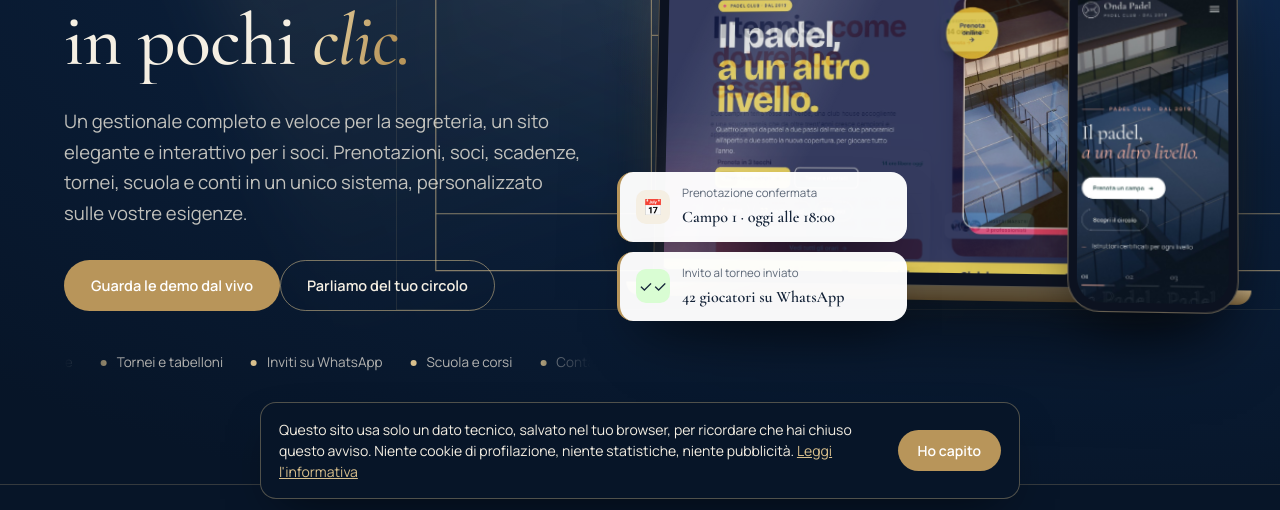
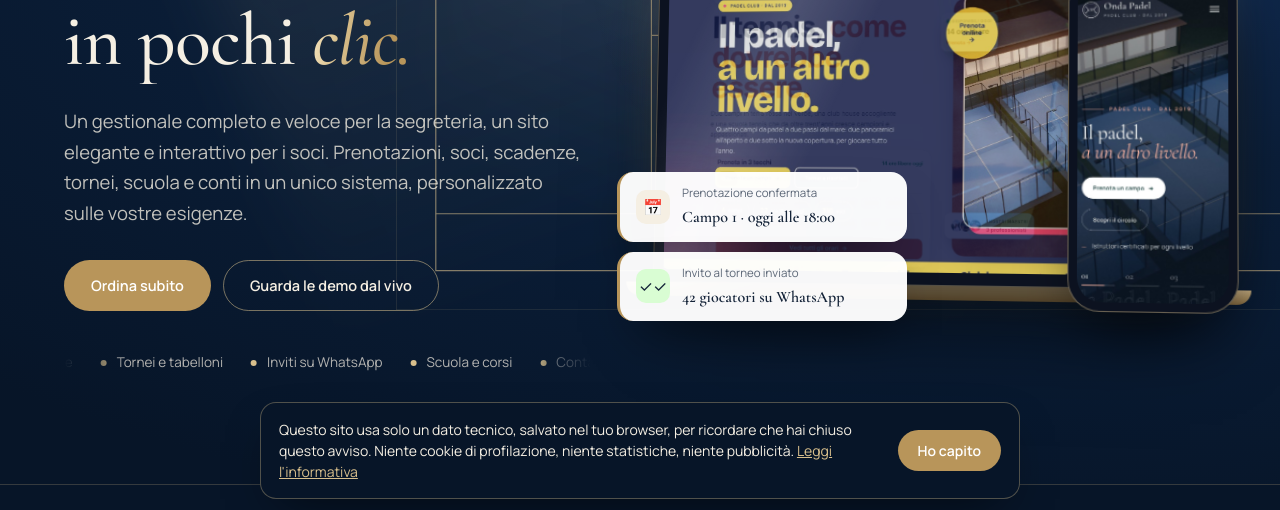
Before and after one commit to Central-Court/central-court.github.io, a plain HTML site: page index.html in a window 1280 px wide. Shown: the part 285-795 px from the top of the page. Drawn offline with Linux system fonts and the light colour scheme.

Commit message:
Testata: Ordina subito al posto di Parliamo del tuo circolo

```diff
--- a/index.html
+++ b/index.html
@@ -73,7 +73,7 @@ footer .flogo{display:flex;align-items:center;gap:12px}footer .flogo img{width:3
 .hero h1 i{color:var(--gold2);background:linear-gradient(100deg,#b8955a 20%,#fff1cf 45%,#d8bf8c 60%,#b8955a 80%);background-size:250% 100%;-webkit-background-clip:text;background-clip:text;-webkit-text-fill-color:transparent;animation:gl 4.5s 1.8s ease-in-out infinite}
 @keyframes gl{0%{background-position:100% 0}60%,100%{background-position:-50% 0}}
 .hero .h-p{color:rgba(245,239,227,.78);font-size:18.5px;max-width:520px;margin:0 0 32px;opacity:0;animation:up .9s 1s forwards}
-.hero .cta{opacity:0;animation:up .9s 1.15s forwards}
+.hero .cta{opacity:0;animation:up .9s 1.15s forwards;display:flex;flex-wrap:wrap;gap:12px}
 @keyframes up{from{opacity:0;transform:translateY(18px)}to{opacity:1;transform:none}}
 .shine{position:relative;overflow:hidden}.shine::after{content:"";position:absolute;inset:0;background:linear-gradient(110deg,transparent 30%,rgba(255,255,255,.55) 50%,transparent 70%);transform:translateX(-120%);animation:sh 3.6s 2.2s ease-in-out infinite}
 @keyframes sh{40%,100%{transform:translateX(120%)}}
@@ -279,7 +279,7 @@ footer nav{display:flex;gap:22px;flex-wrap:wrap}footer .legal{flex-basis:100%;bo
       <p class="h-kick"><img src="img/cc-logo-160.webp" alt="" width="34" height="34">Per circoli di <span class="rot" id="rot"><b class="on">tennis</b><b>padel</b><b>tennis e padel</b></span></p>
       <h1><span class="w"><span>Tutto</span></span> <span class="w"><span>il</span></span> <span class="w"><span>circolo,</span></span><br><span class="w"><span>in</span></span> <span class="w"><span>pochi</span></span> <span class="w"><span><i>clic.</i></span></span></h1>
       <p class="h-p">Un gestionale completo e veloce per la segreteria, un sito elegante e interattivo per i soci. Prenotazioni, soci, scadenze, tornei, scuola e conti in un unico sistema, personalizzato sulle vostre esigenze.</p>
-      <div class="cta"><a class="btn b-gold shine" href="#edizioni">Guarda le demo dal vivo</a><a class="btn b-line" href="#contatti">Parliamo del tuo circolo</a></div>
+      <div class="cta"><a class="btn b-gold shine" href="/ordina.html">Ordina subito</a><a class="btn b-line" href="#edizioni">Guarda le demo dal vivo</a></div>
       <div class="h-mar"><div class="h-track"><span>Prenotazioni online</span><span>Soci e scadenze</span><span>Tornei e tabelloni</span><span>Inviti su WhatsApp</span><span>Scuola e corsi</span><span>Contabilità e ricevute</span><span>Utenti e permessi</span><span>Eventi e risultati sul sito</span><span>Prenotazioni online</span><span>Soci e scadenze</span><span>Tornei e tabelloni</span><span>Inviti su WhatsApp</span><span>Scuola e corsi</span><span>Contabilità e ricevute</span><span>Utenti e permessi</span><span>Eventi e risultati sul sito</span></div></div>
     </div>
     <div class="stage" id="stage">
```
